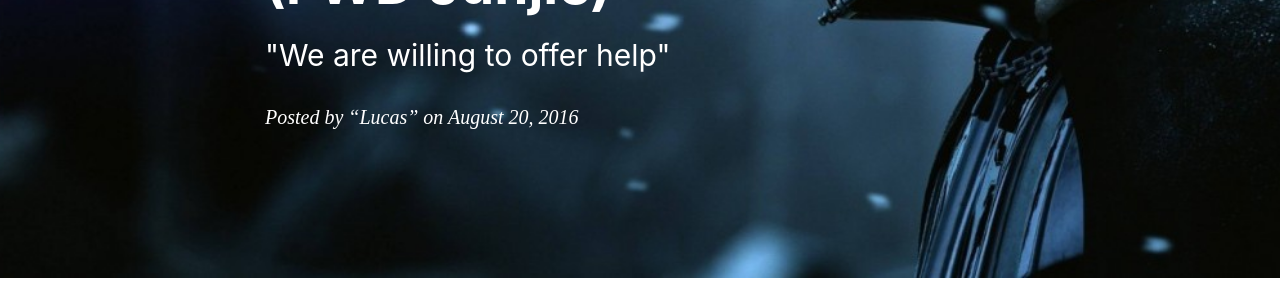
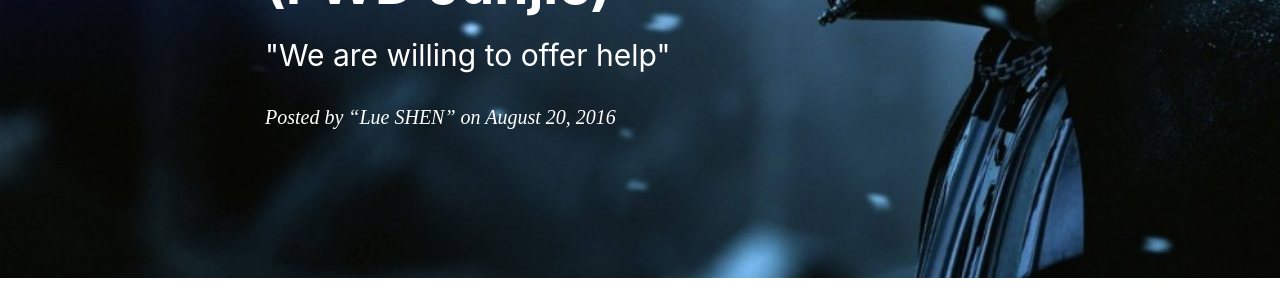
Before and after one commit to lucasushi/lueshen-old-blog, a Jekyll site: the page built from _posts/2016-08-28-Some-ideas-about-Fraternities-and-Sororities.markdown, in a window 1280 px wide. Shown: the part 366-666 px from the top of the page. Built offline with Jekyll 4.4.1, drawn with Linux system fonts in a browser that asks for light colours; nearby versions of some CDN libraries; comment, search, counter and statistics services are not loaded.

Commit message:
Update 2016-08-28-Some-ideas-about-Fraternities-and-Sororities.markdown

```diff
--- a/_posts/2016-08-28-Some-ideas-about-Fraternities-and-Sororities.markdown
+++ b/_posts/2016-08-28-Some-ideas-about-Fraternities-and-Sororities.markdown
@@ -3,7 +3,7 @@ layout:     post
 title:      "Some Ideas About Fraternities and Sororities (FWD Junjie)"
 subtitle:   " \"We are willing to offer help\""
 date:       2016-08-20 09:20:00
-author:     “Lucas”
+author:     “Lue SHEN”
 catalog: true
 tags:
     - life
```
